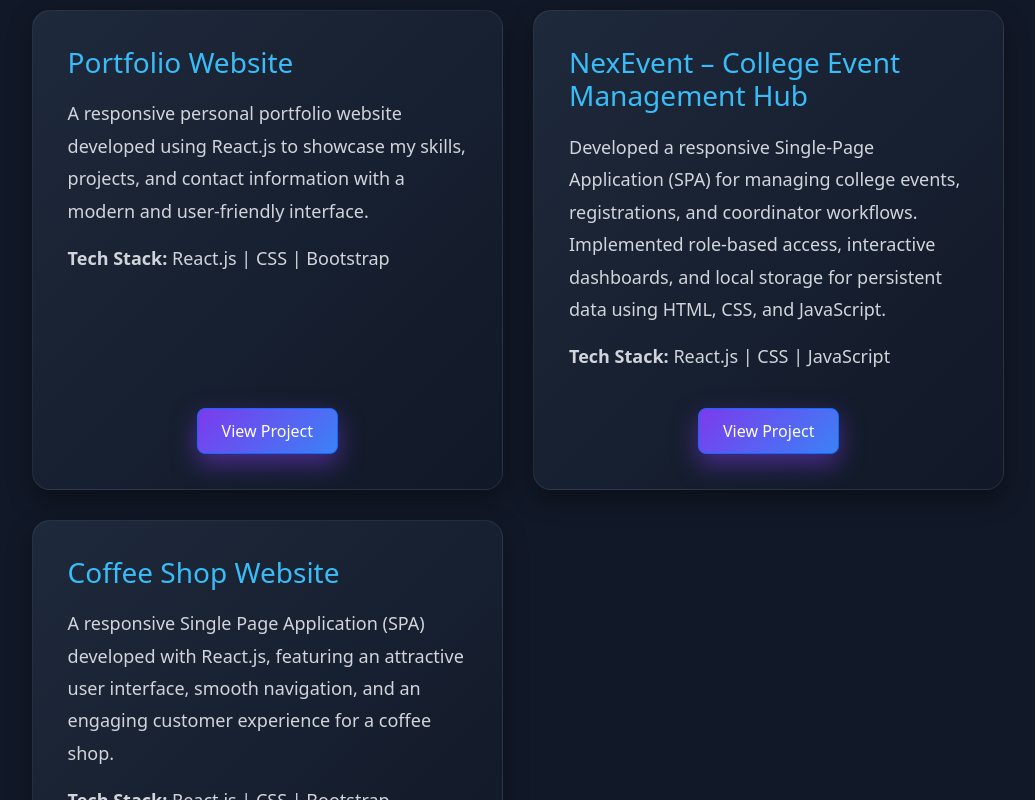
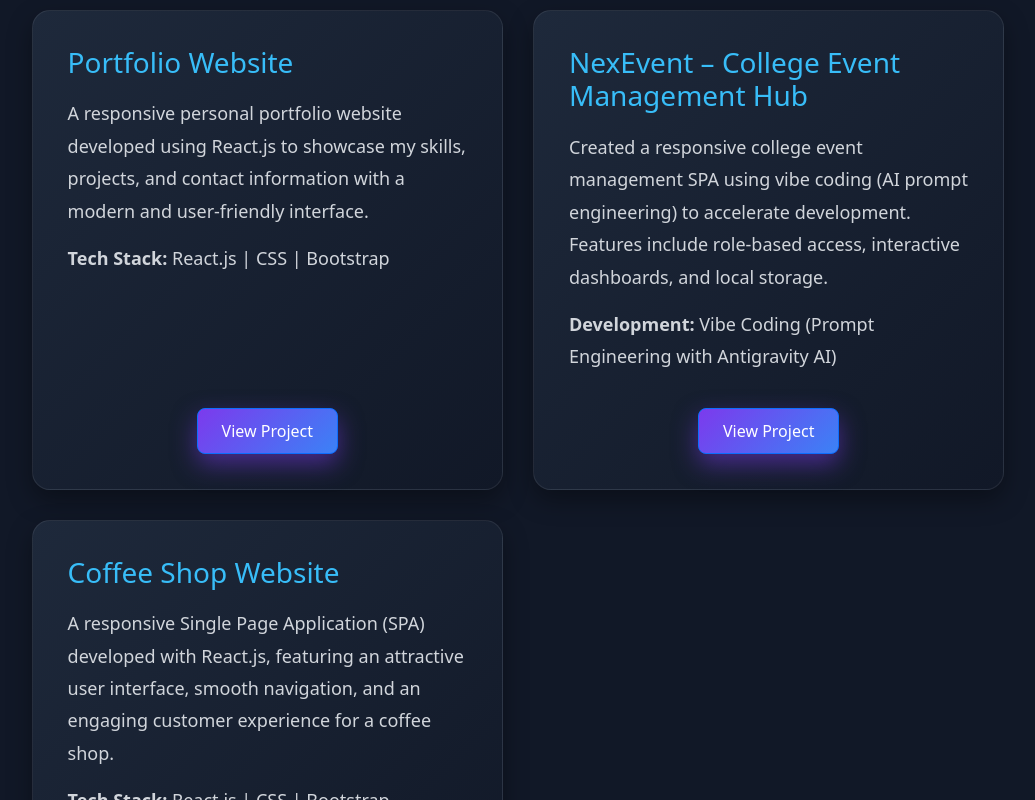
Before and after one commit to wilson-richard/portfolio, a React app: page / in a window 1280 px wide. Shown: the part 2780-3580 px from the top of the page, without its empty margins (122-1157 px from the left). Built offline with nearby package versions, Linux system fonts and the light colour scheme; the HTML template or start-up script is replaced by a standard one.

Commit message:
Updated portfolio

```diff
--- a/src/components/Projects.jsx
+++ b/src/components/Projects.jsx
@@ -39,18 +39,17 @@ function Projects() {
           <h3>NexEvent – College Event Management Hub</h3>
 
           <p>
-            Developed a responsive Single-Page Application (SPA) for managing
-            college events, registrations, and coordinator workflows.
-            Implemented role-based access, interactive dashboards, and local
-            storage for persistent data using HTML, CSS, and JavaScript.
+           Created a responsive college event management SPA using vibe coding (AI prompt engineering) to accelerate development. Features include role-based access, interactive dashboards, and local storage.
           </p>
 
           <p>
-            <strong>Tech Stack:</strong> React.js | CSS | JavaScript
+            <strong>Development:</strong> Vibe Coding (Prompt Engineering with Antigravity AI)
           </p>
 
           <div className="project-btn">
-            <Button variant="primary">
+            <Button variant="primary"
+            href="https://wilson-richard-event-management.vercel.app"
+            target="_blank">
               View Project
             </Button>
           </div>
@@ -72,7 +71,9 @@ function Projects() {
           </p>
 
           <div className="project-btn">
-            <Button variant="primary">
+            <Button variant="primary"
+              href="https://wilson-richard-coffeeshop.vercel.app/"
+              target="_blank">
               View Project
             </Button>
           </div>
```
